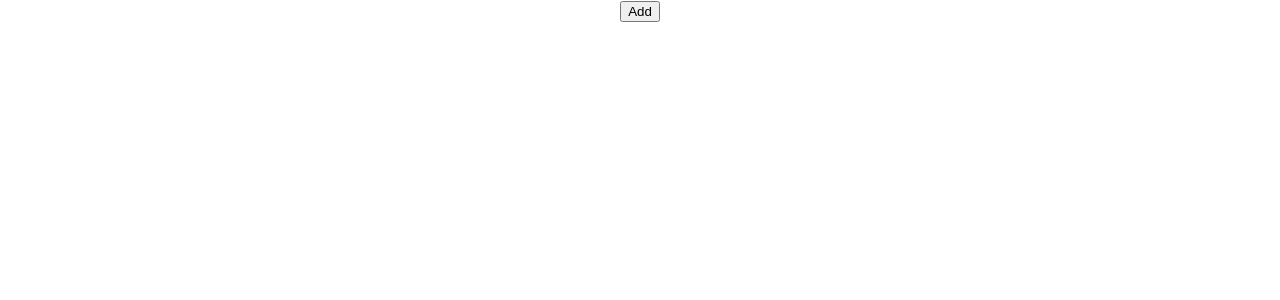
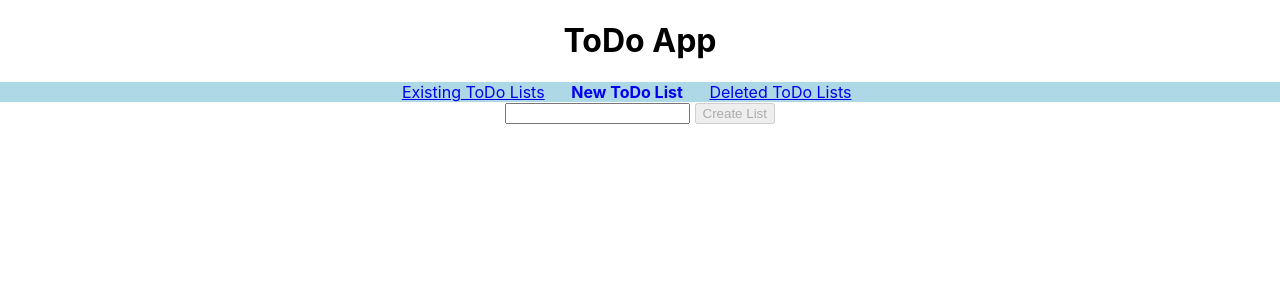
Before and after one commit to great-white/simple-todo-list, a React (Create React App) app: page /new in a window 1280 px wide. Shown: the top 300 px of the page. Built offline with nearby package versions, Linux system fonts and the light colour scheme.

Commit message:
Fix routing logic

```diff
--- a/src/App.tsx
+++ b/src/App.tsx
@@ -1,12 +1,17 @@
 import React from "react";
 import "./App.css";
+import ToDoApp from "./app/ToDoApp";
 import NavBar from "./components/advanced/nav-bar/NavBar";
+import ExistingToDoListsPage from "./pages/existing-todo-list-page/ExistingToDoListsPage";
 import SingleToDoListPage from "./pages/existing-todo-list-page/SingleToDoListPage";
+import CreateNewToDoListPage from "./pages/new-todo-list/CreateNewToDoListPage";
 
 function App() {
   return (
     <div className="App">
-      <SingleToDoListPage listName="temp" />
+      {/* <SingleToDoListPage listName="temp" /> */}
+      {/* <ExistingToDoListsPage /> */}
+      <ToDoApp />
     </div>
   );
 }
--- /dev/null
+++ b/src/app/ToDoApp.tsx
@@ -0,0 +1,24 @@
+import React from "react";
+import NavBar from "../components/advanced/nav-bar/NavBar";
+import { Routes, Route } from "react-router-dom";
+import CreateNewToDoListPage from "../pages/new-todo-list/CreateNewToDoListPage";
+import ExistingToDoListsPage from "../pages/existing-todo-list-page/ExistingToDoListsPage";
+import RenderSingleToDoPage from "../pages/existing-todo-list-page/RenderSingleToDoPage";
+
+type ToDoAppProps = {};
+
+function ToDoApp(props: ToDoAppProps) {
+  return (
+    <div>
+      <h1>ToDo App</h1>
+      <NavBar />
+      <Routes>
+        <Route path="existing" element={<ExistingToDoListsPage />} />
+        <Route path="existing/:listName" element={<RenderSingleToDoPage />} />
+        <Route path="new" element={<CreateNewToDoListPage />} />
+      </Routes>
+    </div>
+  );
+}
+
+export default ToDoApp;
--- /dev/null
+++ b/src/pages/existing-todo-list-page/ExistingToDoListsPage.tsx
@@ -0,0 +1,41 @@
+import React, { useEffect, useState } from "react";
+import {
+  ToDoListNamesType,
+  ToDoListNameType,
+  TODO_LIST_NAMES_KEY,
+} from "../../types/ToDoList";
+import { Link } from "react-router-dom";
+
+type ExistingToDoListsPageProps = {};
+
+function ExistingToDoListsPage(props: ExistingToDoListsPageProps) {
+  const [listNames, setListNames] = useState<ToDoListNamesType>([]);
+
+  useEffect(() => {
+    const jsonItems = localStorage.getItem(TODO_LIST_NAMES_KEY);
+    const items: ToDoListNamesType = jsonItems ? JSON.parse(jsonItems) : [];
+    setListNames(items);
+  }, []);
+
+  const createToDoLink = (item: ToDoListNameType) => {
+    return (
+      <li key={item.id}>
+        <Link to={`/existing/${item.name}`}>{item.name}</Link>
+      </li>
+    );
+  };
+
+  const createToDoLinks = (items: ToDoListNamesType) => {
+    const todoLinks = items.map((item) => createToDoLink(item));
+    return <ol>{todoLinks}</ol>;
+  };
+
+  return (
+    <div>
+      <h2>Existing ToDo Lists</h2>
+      {createToDoLinks(listNames)}
+    </div>
+  );
+}
+
+export default ExistingToDoListsPage;
--- /dev/null
+++ b/src/pages/existing-todo-list-page/RenderSingleToDoPage.css
@@ -0,0 +1,3 @@
+.todo-entries {
+    padding-top: 15pt;
+}
--- /dev/null
+++ b/src/pages/existing-todo-list-page/RenderSingleToDoPage.tsx
@@ -0,0 +1,27 @@
+import React, { useEffect } from "react";
+import { useParams } from "react-router-dom";
+import SingleToDoListPage from "./SingleToDoListPage";
+import "./RenderSingleToDoPage.css";
+
+type RenderSingleToDoPageProps = {};
+
+type ParamsType = {
+  listName: string;
+};
+
+function RenderSingleToDoPage(props: RenderSingleToDoPageProps) {
+  const { listName } = useParams<ParamsType>();
+
+  useEffect(() => {
+    console.log(`RenderSingleToDoPage ${listName}`);
+  });
+
+  if (!listName) throw Error("listName should be present");
+  return (
+    <div className="todo-entries">
+      <SingleToDoListPage listName={listName} />
+    </div>
+  );
+}
+
+export default RenderSingleToDoPage;
--- a/src/pages/existing-todo-list-page/SingleToDoListPage.tsx
+++ b/src/pages/existing-todo-list-page/SingleToDoListPage.tsx
@@ -80,6 +80,15 @@ function SingleToDoListPage(props: SingleToDoListPageProps) {
     setEntries([...entries, newEntry]);
   };
 
+  const handleOnSaveButtonClick = () => {
+    console.log("save the todo list");
+    localStorage.setItem(props.listName, JSON.stringify(entries));
+  };
+
+  const handleOnDeleteButtonClick = () => {
+    console.log("Delete the todo list.");
+  };
+
   return (
     <div>
       {todoEntries}
@@ -88,6 +97,17 @@ function SingleToDoListPage(props: SingleToDoListPageProps) {
         isDisabled={false}
         handleOnButtonClick={handleOnAddButtonClick}
       />
+      <hr />
+      <Button
+        name="Save"
+        isDisabled={false}
+        handleOnButtonClick={handleOnSaveButtonClick}
+      />
+      <Button
+        name="Delete"
+        isDisabled={false}
+        handleOnButtonClick={handleOnDeleteButtonClick}
+      />
     </div>
   );
 }
--- /dev/null
+++ b/src/pages/new-todo-list/CreateNewToDoListPage.tsx
@@ -0,0 +1,50 @@
+import React, { useEffect, useState } from "react";
+import Button from "../../components/common/button/Button";
+import Input from "../../components/common/input/Input";
+import {
+  createToDoListName,
+  ToDoListNamesType,
+  TODO_LIST_NAMES_KEY,
+} from "../../types/ToDoList";
+
+type CreateNewToDoListPageProps = {};
+
+function CreateNewToDoListPage(props: CreateNewToDoListPageProps) {
+  const initialListNames = () => {
+    const jsonItems = localStorage.getItem(TODO_LIST_NAMES_KEY);
+    const items = jsonItems ? JSON.parse(jsonItems) : [];
+    return items;
+  };
+
+  const [listNames, setListNames] = useState<ToDoListNamesType>(() =>
+    initialListNames()
+  );
+  const [name, setName] = useState<string>("");
+
+  const handleOnNameChange = (event: React.ChangeEvent<HTMLInputElement>) => {
+    setName(event.target.value);
+  };
+
+  const handleOnCreateButtonClick = () => {
+    setListNames([...listNames, createToDoListName(name)]);
+  };
+
+  useEffect(() => {
+    setName("");
+    localStorage.setItem(TODO_LIST_NAMES_KEY, JSON.stringify(listNames));
+    console.log(localStorage);
+  }, [listNames]);
+
+  return (
+    <div>
+      <Input value={name} handleOnChange={handleOnNameChange} />{" "}
+      <Button
+        name="Create List"
+        isDisabled={name.length === 0}
+        handleOnButtonClick={handleOnCreateButtonClick}
+      />
+    </div>
+  );
+}
+
+export default CreateNewToDoListPage;
--- /dev/null
+++ b/src/types/ToDoList.tsx
@@ -0,0 +1,17 @@
+import uuid from "react-uuid";
+
+export const TODO_LIST_NAMES_KEY = "todo-list-names";
+
+export type ToDoListNameType = {
+  id: string;
+  name: string;
+};
+
+export type ToDoListNamesType = ToDoListNameType[];
+
+export const createToDoListName = (name: string): ToDoListNameType => {
+  return {
+    id: uuid(),
+    name: name,
+  };
+};
```
